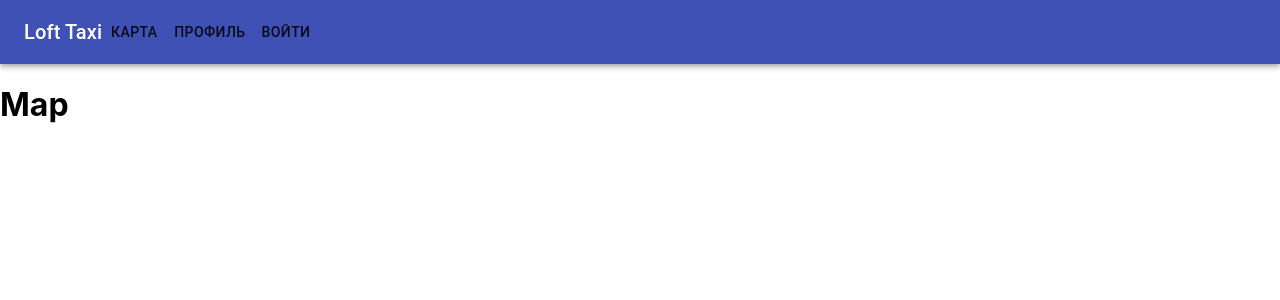
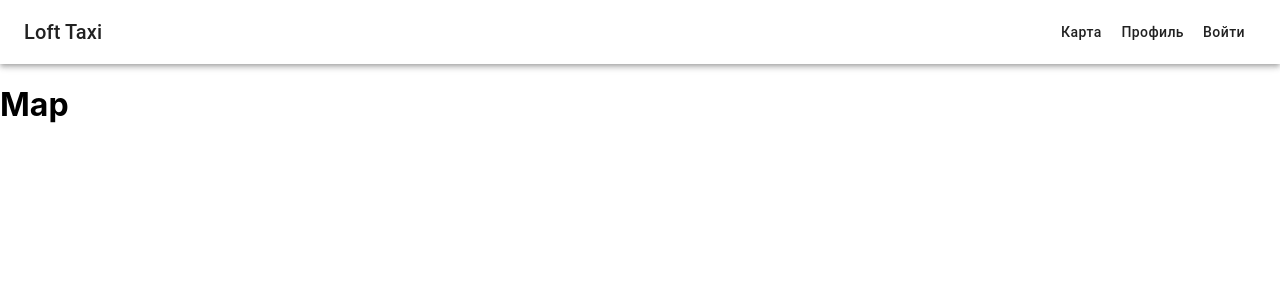
Before and after one commit to esgolubeva/loft-taxi, a React app: page / in a window 1280 px wide. Shown: the top 300 px of the page. Built offline with nearby package versions, Linux system fonts and the light colour scheme.

Commit message:
Add custom mui theme

```diff
--- a/src/App.js
+++ b/src/App.js
@@ -1,10 +1,12 @@
 import React from "react";
+import { MuiThemeProvider } from "@material-ui/core/styles";
 
 import { Header } from "./shared/Header";
 import { Map } from "./map";
 import { Login } from "./login";
 import { Signup } from "./signup";
 import { Profile } from "./profile";
+import { theme } from "./shared/mui-theme";
 
 export class App extends React.Component {
 	constructor(props) {
@@ -37,10 +39,12 @@
 		let page = this.currentPage();
 
 		return (
-			<div>
-				<Header setPage={this.setPage} />
-				{page}
-			</div>
+			<MuiThemeProvider theme={theme}>
+				<div>
+					<Header setPage={this.setPage} />
+					{page}
+				</div>
+			</MuiThemeProvider>
 		);
 	}
 }
--- a/src/shared/Header.js
+++ b/src/shared/Header.js
@@ -1,17 +1,33 @@
 import React from "react";
 
+import { makeStyles } from "@material-ui/core/styles";
 import AppBar from "@material-ui/core/AppBar";
 import Toolbar from "@material-ui/core/Toolbar";
 import Typography from "@material-ui/core/Typography";
 import Button from "@material-ui/core/Button";
 
-export const Header = props => (
-	<AppBar position="static">
-		<Toolbar>
-			<Typography variant="h6">Loft Taxi</Typography>
-			<Button onClick={() => props.setPage("map")}>Карта</Button>
-			<Button onClick={() => props.setPage("profile")}>Профиль</Button>
-			<Button onClick={() => props.setPage("login")}>Войти</Button>
-		</Toolbar>
-	</AppBar>
-);
+const useStyles = makeStyles(theme => ({
+	title: {
+		flexGrow: 1
+	}
+}));
+
+export const Header = props => {
+	const classes = useStyles();
+	return (
+		<AppBar position="static">
+			<Toolbar>
+				<Typography variant="h6" className={classes.title}>Loft Taxi</Typography>
+				<Button onClick={() => props.setPage("map")} color="inherit">
+					Карта
+				</Button>
+				<Button onClick={() => props.setPage("profile")} color="inherit">
+					Профиль
+				</Button>
+				<Button onClick={() => props.setPage("login")} color="inherit">
+					Войти
+				</Button>
+			</Toolbar>
+		</AppBar>
+	);
+};
--- /dev/null
+++ b/src/shared/mui-theme.js
@@ -0,0 +1,17 @@
+import { createMuiTheme } from "@material-ui/core/styles";
+
+export const theme = createMuiTheme({
+	palette: {
+		primary: {
+			main: "#fff"
+		},
+		secondary: {
+			main: "#ccc"
+		}
+	},
+	typography: {
+		button: {
+			textTransform: "none"
+		}
+	}
+});
```
